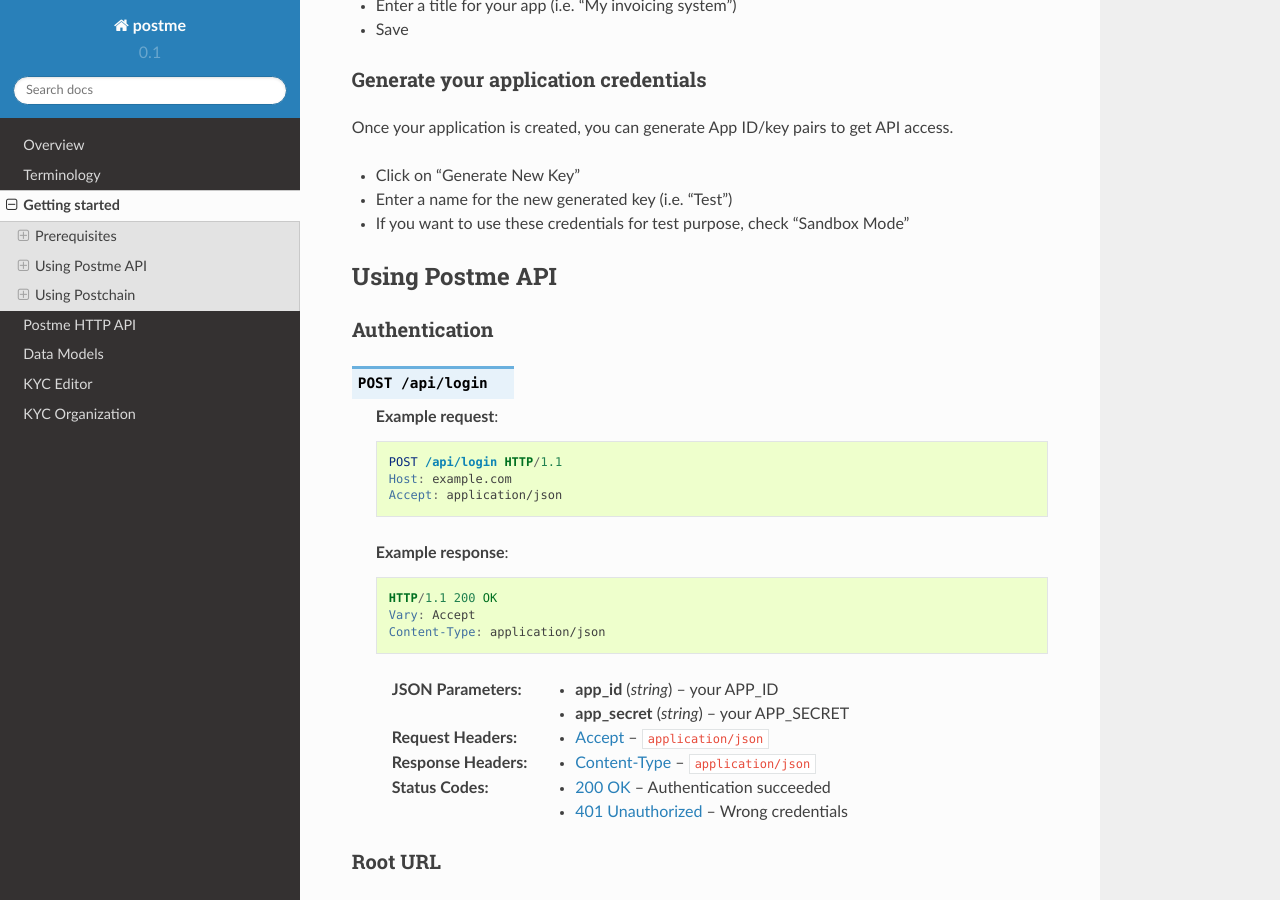
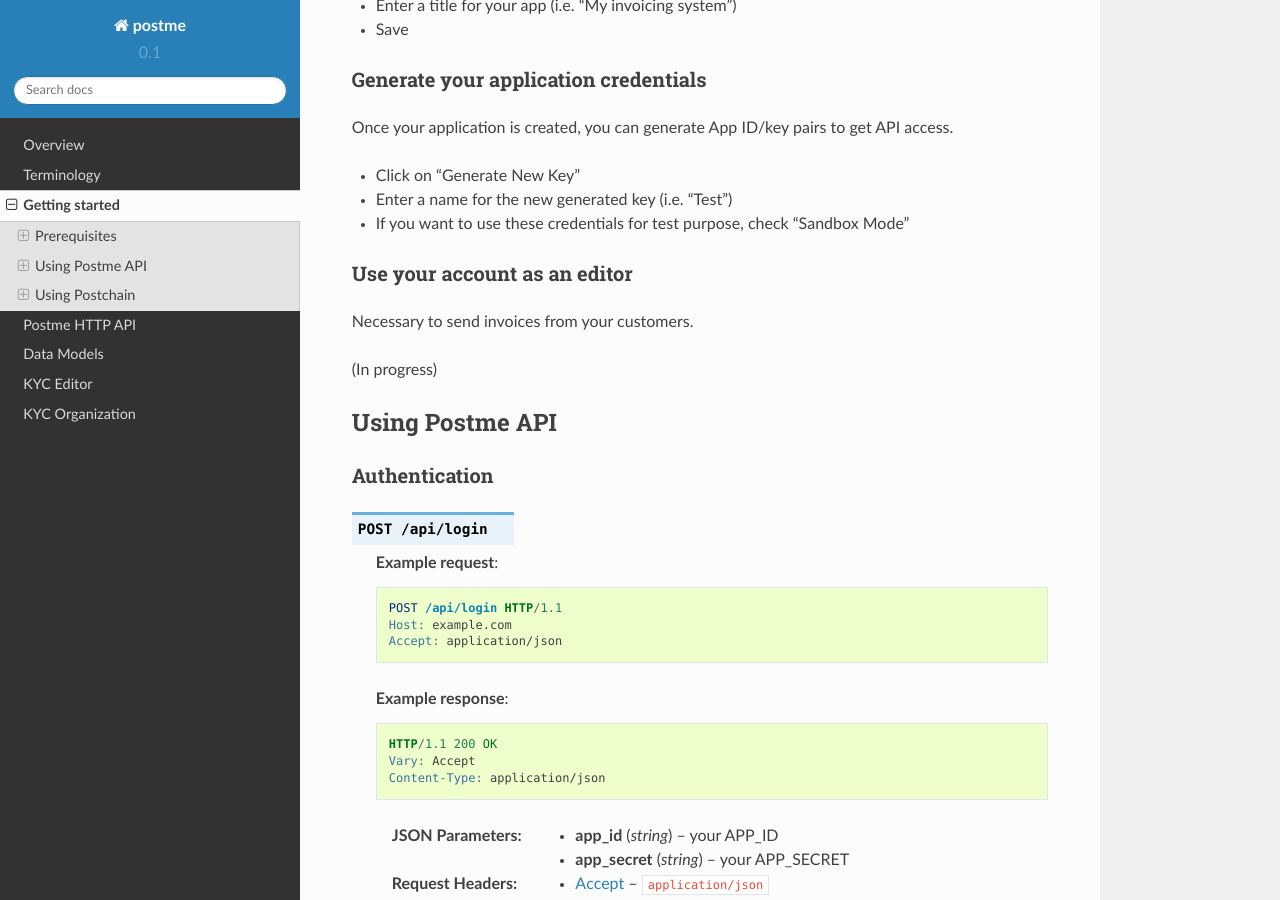
Before and after one commit to birdydigital/postme-docs, a Sphinx documentation site: the page built from docs/getting-started.rst, in a window 1280 px wide and 900 px high, scrolled down 850 px. Built offline with Sphinx 7.4.7 and the Read the Docs theme 2.0.0, drawn with Linux system fonts in a browser that asks for light colours; pages that are not in the unit, such as notebooks, are missing from menus.

Commit message:
Update doc

```diff
--- a/docs/getting-started.rst
+++ b/docs/getting-started.rst
@@ -46,6 +46,15 @@
 * Click on "Generate New Key"
 * Enter a name for the new generated key (i.e. "Test")
 * If you want to use these credentials for test purpose, check "Sandbox Mode"
+
+
+Use your account as an editor
+~~~~~~~~~~~~~~~~~~~~~~~~~~~~~
+
+Necessary to send invoices from your customers.
+
+
+(In progress)
 
 
 Using Postme API
```
